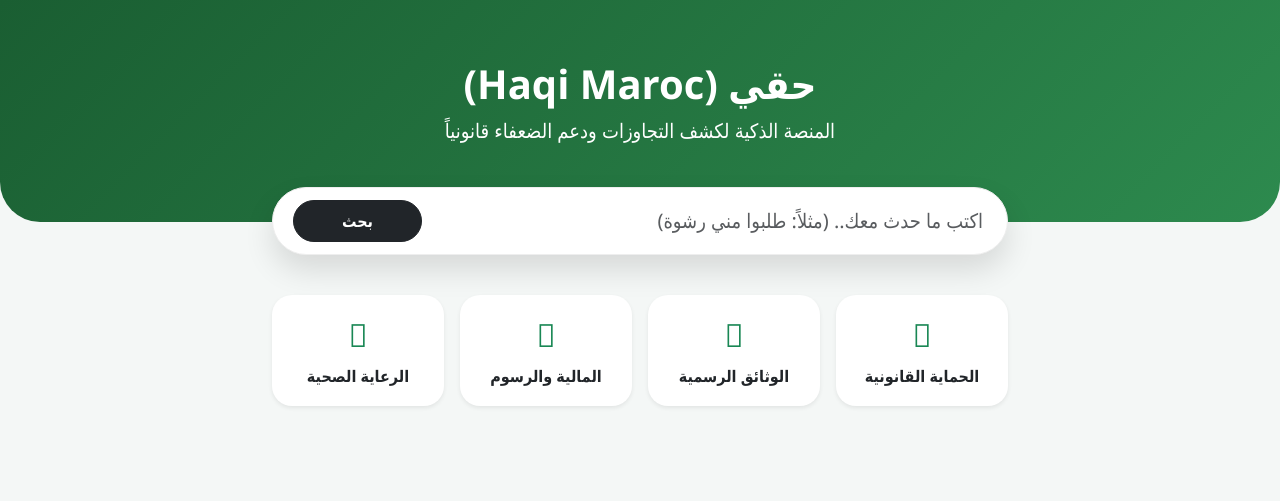
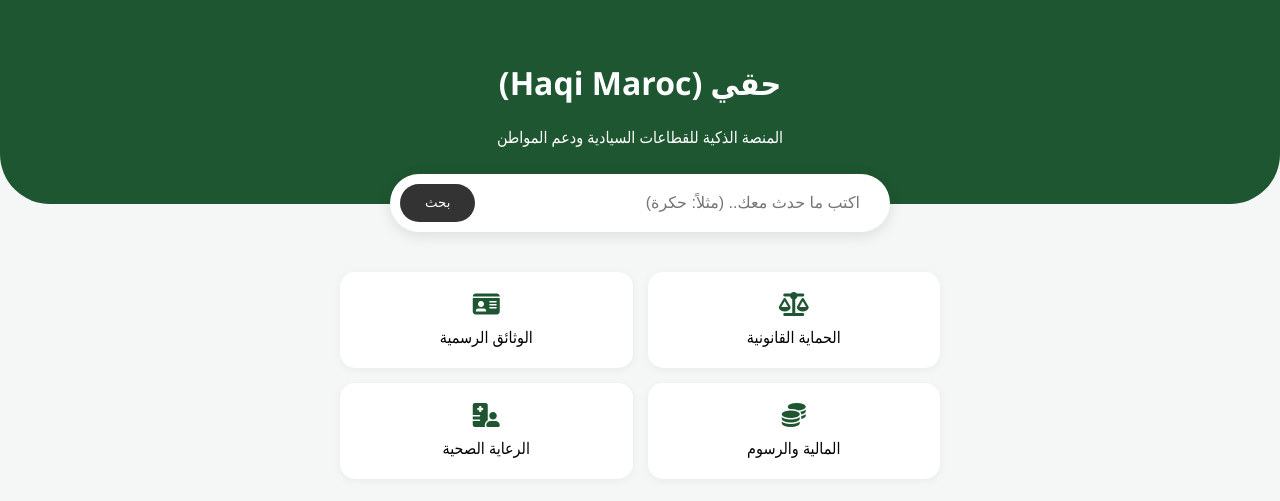
Before and after one commit to younessamsong09-hue/Haqi_maroc, a Flask app: page / in a window 1280 px wide. Shown: the top 501 px of the page. Run offline with Flask 3, Linux system fonts and the light colour scheme; some libraries are stand-ins or nearby versions.

Commit message:
تحديث تلقائي من ترموكس

```diff
--- a/templates/index.html
+++ b/templates/index.html
@@ -3,164 +3,119 @@
 <head>
     <meta charset="UTF-8">
     <meta name="viewport" content="width=device-width, initial-scale=1.0">
-    <title>حقي (Haqi Maroc) - المنصة الذكية</title>
-    <link href="https://cdn.jsdelivr.net/npm/bootstrap@5.3.0/dist/css/bootstrap.min.css" rel="stylesheet">
-    <link rel="stylesheet" href="https://cdnjs.cloudflare.com/ajax/libs/font-awesome/6.0.0/all.min.css">
-    <script src="https://cdnjs.cloudflare.com/ajax/libs/html2pdf.js/0.10.1/html2pdf.bundle.min.js"></script>
-
+    <title>حقي المغرب - Haqi Maroc</title>
+    <link rel="stylesheet" href="https://cdnjs.cloudflare.com/ajax/libs/font-awesome/6.4.0/css/all.min.css">
     <style>
-        :root { --main-green: #1a5e32; --alert-red: #c0392b; }
-        body { background: #f4f7f6; font-family: 'Segoe UI', Tahoma, sans-serif; }
-        .hero { background: linear-gradient(135deg, var(--main-green), #2d8a4e); color: white; padding: 60px 0; border-radius: 0 0 40px 40px; }
-        .search-box { margin-top: -35px; background: white; border-radius: 35px; padding: 12px; box-shadow: 0 15px 30px rgba(0,0,0,0.12); border: 1px solid #eee; }
-        .example-card { cursor: pointer; border-radius: 20px; transition: 0.3s; border: none; background: white; }
-        .example-card:hover { transform: translateY(-8px); box-shadow: 0 10px 20px rgba(0,0,0,0.1); }
-        .result-card { border-radius: 15px; border: none; transition: 0.3s; }
-        .btn-round { border-radius: 25px; font-weight: bold; }
+        :root { --primary: #1e5631; --secondary: #c1272d; --bg: #f4f7f6; }
+        body { font-family: 'Segoe UI', Tahoma, Geneva, Verdana, sans-serif; background: var(--bg); margin: 0; padding: 0; }
+        .header { background: var(--primary); color: white; padding: 40px 20px; text-align: center; border-radius: 0 0 50px 50px; }
+        .search-container { max-width: 500px; margin: -30px auto 20px; padding: 0 20px; }
+        .search-box { display: flex; background: white; padding: 10px; border-radius: 30px; box-shadow: 0 4px 15px rgba(0,0,0,0.1); }
+        .search-box input { border: none; flex: 1; padding: 10px 20px; font-size: 16px; outline: none; }
+        .search-box button { background: #333; color: white; border: none; padding: 10px 25px; border-radius: 20px; cursor: pointer; }
+        .cards-grid { display: grid; grid-template-columns: repeat(2, 1fr); gap: 15px; padding: 20px; max-width: 600px; margin: auto; }
+        .card { background: white; padding: 20px; border-radius: 15px; text-align: center; cursor: pointer; transition: 0.3s; box-shadow: 0 2px 8px rgba(0,0,0,0.05); }
+        .card:hover { transform: translateY(-5px); border-bottom: 4px solid var(--secondary); }
+        .card i { font-size: 24px; color: var(--primary); margin-bottom: 10px; }
+        #results { max-width: 600px; margin: 20px auto; padding: 0 20px; }
+        .result-item { background: white; padding: 20px; border-radius: 15px; border-right: 5px solid var(--secondary); margin-bottom: 15px; }
+        .complaint-form { background: #fff; padding: 25px; border-radius: 20px; margin-top: 20px; display: none; border: 1px solid #ddd; }
+        .complaint-form input, .complaint-form textarea { width: 100%; padding: 12px; margin: 8px 0; border: 1px solid #ccc; border-radius: 8px; box-sizing: border-box; }
+        .btn-generate { background: var(--primary); color: white; border: none; padding: 12px 20px; width: 100%; border-radius: 8px; font-weight: bold; cursor: pointer; }
+        #complaint-output { white-space: pre-wrap; background: #f9f9f9; padding: 15px; border: 1px dashed var(--primary); margin-top: 15px; display: none; }
     </style>
 </head>
 <body>
-
-<div class="hero text-center">
-    <h1 class="fw-bold">حقي (Haqi Maroc)</h1>
-    <p class="lead">المنصة الذكية لكشف التجاوزات ودعم الضعفاء قانونياً</p>
+    <div class="header">
+        <h1>حقي (Haqi Maroc)</h1>
+        <p>المنصة الذكية للقطاعات السيادية ودعم المواطن</p>
     </div>
 
-<div class="container">
-    <div class="row justify-content-center">
-        <div class="col-md-8">
-            <div class="search-box d-flex align-items-center">
-                <input type="text" id="user-query" class="form-control border-0 bg-transparent fs-5" placeholder="اكتب ما حدث معك.. (مثلاً: طلبوا مني رشوة)">
-                <button onclick="smartSearch()" class="btn btn-dark btn-round px-5 py-2 ms-2">بحث</button>
-            </div>
-
-            <div id="quick-cards-area" class="row g-3 mt-4">
-                </div>
+    <div class="search-container">
+        <div class="search-box">
+            <input type="text" id="query" placeholder="اكتب ما حدث معك.. (مثلاً: حكرة)">
+            <button onclick="search()">بحث</button>
         </div>
     </div>
 
-    <div id="results-area" class="mt-5 pb-5">
+    <div class="cards-grid" id="quick-cards"></div>
+    <div id="results"></div>
+
+    <div id="form-container" class="search-container">
+        <div id="complaint-form" class="complaint-form">
+            <h3>📝 مولد الشكاية القانونية</h3>
+            <input type="text" id="user-name" placeholder="اسمك الكامل">
+            <input type="text" id="user-city" placeholder="المدينة">
+            <input type="text" id="target-name" placeholder="المشتكى به (مثلاً: قائد الملحقة...)">
+            <textarea id="incident-details" placeholder="تفاصيل الواقعة باختصار..."></textarea>
+            <button class="btn-generate" onclick="generate()">توليد الشكاية الآن</button>
+            <div id="complaint-output"></div>
         </div>
     </div>
 
     <script>
-// 1. جلب البطاقات السريعة عند التحميل
-window.onload = async function() {
+        async function loadCards() {
             const res = await fetch('/get_cards');
             const cards = await res.json();
-    const area = document.getElementById('quick-cards-area');
-    cards.forEach(card => {
-        area.innerHTML += `
-            <div class="col-6 col-md-3">
-                <div class="card example-card p-3 text-center shadow-sm" onclick="fillSearch('${card.search_term}')">
-                    <i class="${card.icon} mb-2 fa-2x text-success"></i>
-                    <h6 class="fw-bold mb-1">${card.title}</h6>
-                    <small class="text-muted" style="font-size: 0.7rem;">${card.subtitle || ''}</small>
+            const container = document.getElementById('quick-cards');
+            container.innerHTML = cards.map(c => `
+                <div class="card" onclick="quickSearch('${c.search_term}')">
+                    <i class="fas ${c.icon}"></i>
+                    <div>${c.title}</div>
                 </div>
-            </div>`;
-    });
-};
-
-function fillSearch(t) {
-    document.getElementById('user-query').value = t;
-    smartSearch();
+            `).join('');
         }
 
-// 2. محرك البحث الذكي والربط بالأدوات
-async function smartSearch() {
-    const query = document.getElementById('user-query').value;
-    const resArea = document.getElementById('results-area');
-    if(!query) return;
-
-    resArea.innerHTML = '<div class="text-center my-5"><div class="spinner-border text-success"></div><p class="mt-2">جاري البحث في القطاعات...</p></div>';
-
-    try {
-        const response = await fetch('/ask', {
+        async function search() {
+            const q = document.getElementById('query').value;
+            const res = await fetch('/ask', {
                 method: 'POST',
                 headers: {'Content-Type': 'application/json'},
-            body: JSON.stringify({prompt: query})
+                body: JSON.stringify({prompt: q})
             });
-        const data = await response.json();
+            const data = await res.json();
+            const resultsDiv = document.getElementById('results');
+            const form = document.getElementById('complaint-form');
 
-        resArea.innerHTML = '';
             if(data.found) {
-            data.results.forEach((item, index) => {
-                const isShield = item.type === "shield_tool"; // قطاع الحماية
-                const isFinance = item.type === "finance_tool" || item.keywords.includes("دواء"); // قطاع المالية/الصحة
-
-                // تحديد زر الوجهة التلقائي
-                let actionBtn = "";
-                if (isShield) {
-                    actionBtn = `<a href="/generator" class="btn btn-danger btn-round w-100 mb-3 shadow-sm">افتح محرر الشكايات القانونية</a>`;
-                } else if (isFinance) {
-                    actionBtn = `<a href="/finance" class="btn btn-success btn-round w-100 mb-3 shadow-sm">افتح الحاسبة المالية</a>`;
-                }
-
-                resArea.innerHTML += `
-                    <div class="card result-card shadow-sm p-4 mb-4" style="border-right: 10px solid ${isShield ? 'var(--alert-red)' : 'var(--main-green)'}">
-                        <div class="d-flex justify-content-between align-items-start">
-                            <h3 class="${isShield ? 'text-danger' : 'text-success'} fw-bold">${item.title}</h3>
-                            <span class="badge bg-light text-dark border">${isShield ? 'قطاع الحماية' : 'قطاع الخدمات'}</span>
+                resultsDiv.innerHTML = data.results.map(r => `
+                    <div class="result-item">
+                        <h4>${r.title}</h4>
+                        <p>${r.content}</p>
                     </div>
-                        <p class="fs-5 text-muted mt-2">${item.docs}</p>
-
-                        <div class="row g-2 mt-2">
-                            <div class="col-md-6">${actionBtn}</div>
-                            ${item.phone ? `
-                            <div class="col-md-6">
-                                <a href="tel:${item.phone}" class="btn btn-outline-dark btn-round w-100 shadow-sm">
-                                    <i class="fas fa-phone-alt me-2"></i> اتصل بالخط المباشر: ${item.phone}
-                                </a>
-                            </div>` : ''}
-                        </div>
-
-                        ${item.official_site ? `<div class="text-center mt-2"><a href="${item.official_site}" target="_blank" class="text-decoration-none text-secondary small"><i class="fas fa-external-link-alt"></i> الانتقال للموقع الرسمي للحكومة</a></div>` : ''}
-
-                        ${item.template ? `
-                            <div class="bg-light p-3 rounded-4 mt-4 border shadow-inner">
-                                <h6 class="fw-bold"><i class="fas fa-pen-nib me-2"></i> مسودة سريعة:</h6>
-                                <textarea id="txt-${index}" class="form-control mb-3 border-0 shadow-sm" rows="4">${item.template}</textarea>
-                                <div class="d-flex gap-2">
-                                    <button onclick="sendToWhatsApp('txt-${index}')" class="btn btn-primary btn-round w-50">إرسال WhatsApp</button>
-                                    <button onclick="makePDF('txt-${index}', '${item.title}')" class="btn btn-outline-danger btn-round w-50">حفظ PDF</button>
-                                </div>
-                            </div>` : ''}
-                    </div>`;
-            });
+                `).join('');
+                // إظهار النموذج إذا كان البحث يتعلق بالشكايات
+                form.style.display = q.includes('شكاية') || q.includes('حكرة') || q.includes('ظلم') ? 'block' : 'none';
             } else {
-            resArea.innerHTML = `
-                <div class="alert alert-light border shadow-sm text-center py-5 rounded-4">
-                    <i class="fas fa-search mb-3 fa-3x text-muted"></i>
-                    <h4>لم نجد نتائج دقيقة لـ "${query}"</h4>
-                    <p class="text-muted">جرب كلمات مثل: رشوة، دواء، حكرة، دعم.</p>
-                    <div class="d-flex justify-content-center gap-2 mt-3">
-                        <a href="/generator" class="btn btn-outline-danger btn-round">كتابة شكاية عامة</a>
-                        <a href="/finance" class="btn btn-outline-success btn-round">الحاسبة المالية</a>
-                    </div>
-                </div>`;
-        }
-    } catch (err) {
-        resArea.innerHTML = '<div class="alert alert-danger text-center">حدث خطأ في الاتصال بالسيرفر.</div>';
+                resultsDiv.innerHTML = '<div class="result-item">لم نجد نتائج دقيقة، جرب كلمات أخرى مثل (رشوة، باسبور، حكرة).</div>';
+                form.style.display = 'none';
             }
         }
 
-// وظائف المساعدة
-function sendToWhatsApp(id) {
-    const text = document.getElementById(id).value;
-    window.open(`https://wa.me/?text=${encodeURIComponent(text)}`);
+        async function generate() {
+            const data = {
+                name: document.getElementById('user-name').value,
+                city: document.getElementById('user-city').value,
+                target: document.getElementById('target-name').value,
+                details: document.getElementById('incident-details').value
+            };
+            const res = await fetch('/generate_complaint', {
+                method: 'POST',
+                headers: {'Content-Type': 'application/json'},
+                body: JSON.stringify(data)
+            });
+            const result = await res.json();
+            const output = document.getElementById('complaint-output');
+            output.innerText = result.text;
+            output.style.display = 'block';
         }
 
-function makePDF(id, title) {
-    const el = document.createElement('div');
-    el.innerHTML = `<div style="direction:rtl; padding:50px; font-family:Arial;">
-        <h1 style="color:#1a5e32; text-align:center;">Haqi Maroc - وثيقة رسمية</h1>
-        <hr>
-        <h3>الموضوع: ${title}</h3>
-        <p style="font-size:1.2rem; line-height:2;">${document.getElementById(id).value}</p>
-        <br><p>توقيع المواطن: .......................</p>
-    </div>`;
-    html2pdf().from(el).set({margin: 1, filename: `${title}.pdf`, image: {type:'jpeg', quality:0.98}}).save();
+        function quickSearch(term) {
+            document.getElementById('query').value = term;
+            search();
         }
+
+        loadCards();
     </script>
 </body>
 </html>
```
Lines whose indentation alone changed are shown as unchanged.
